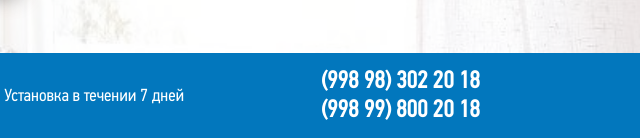
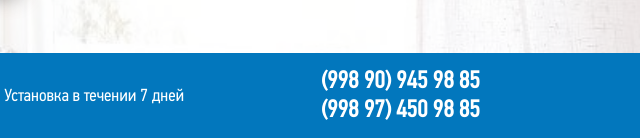
Before and after one commit to Bekzod10101/imzo, a plain HTML site: page index.html in a window 1280 px wide. Shown: the part 4611-4749 px from the top of the page, 619-1259 px from the left. Drawn offline with Linux system fonts and the light colour scheme.

Commit message:
LET IT GO

```diff
--- a/index.html
+++ b/index.html
@@ -545,8 +545,8 @@
 				</div>
 				<div class="col-lg-3 col-md-12 col-sm-6  get_in_touch_block">
 					<div class="number_block">
-						<h3><span>(998 98) 302 20 18</h3>
-						<h3><span>(998 99) 800 20 18</h3>
+						<h3>(998 90) 945 98 85</h3>
+						<h3>(998 97) 450 98 85</h3>
 					</div>
 
 				</div>
```
